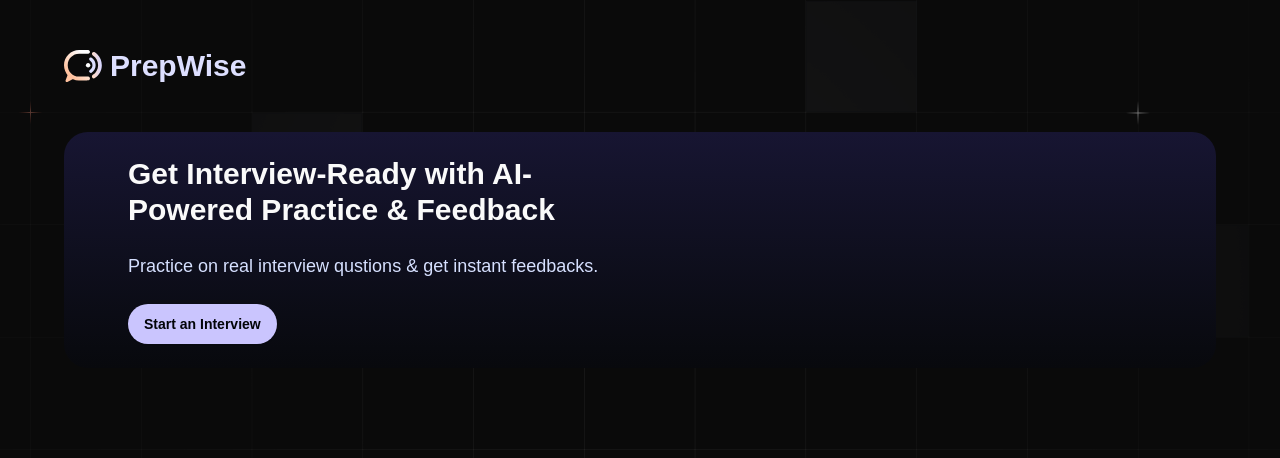
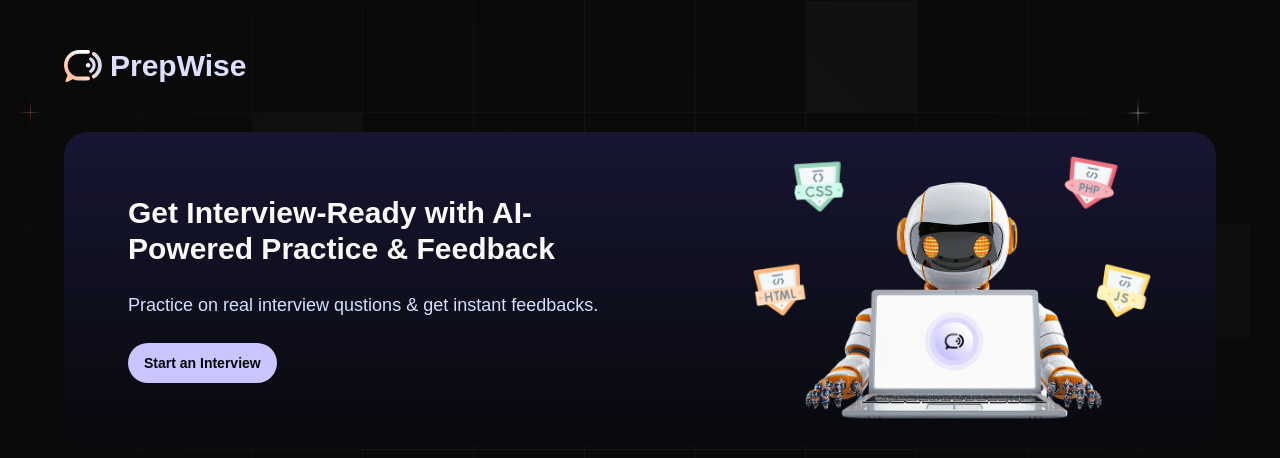
Before and after one commit to sristtt/MockMate, a Next.js app: page / in a window 1280 px wide. Shown: the top 458 px of the page. Built offline with nearby package versions, Linux system fonts and the light colour scheme; a web font is replaced by a local one.

Commit message:
Added Hero section image and Completed it

```diff
--- a/app/(root)/page.tsx
+++ b/app/(root)/page.tsx
@@ -1,4 +1,5 @@
 import { Button } from '@/components/ui/button'
+import Image from 'next/image'
 import Link from 'next/link'
 import React from 'react'
 
@@ -13,6 +14,7 @@ const page = () => {
         <Link href={"/interview"}>Start an Interview</Link>
       </Button>
     </div>
+    <Image src="/robot.png" alt='robo' width={400} height={400} className='max-sm:hidden'/>
    </section>
    </>
   )
```
Also changed, not shown: public/robot.png (renamed from public/public/robot.png).
